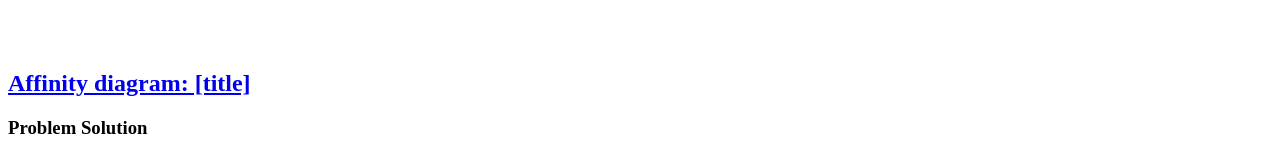
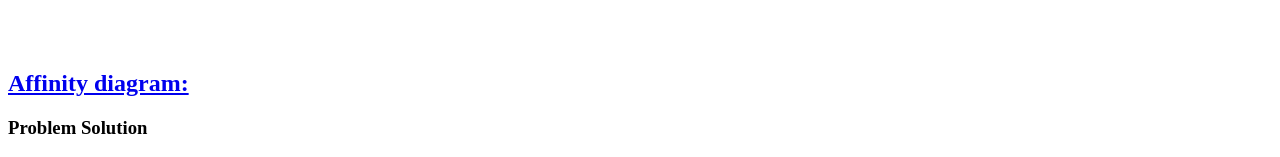
Before and after one commit to lrolka/.github.io, a plain HTML site: page index.html in a window 1280 px wide. Shown: the part 1118-1275 px from the top of the page. Drawn offline with Linux system fonts and the light colour scheme.

Commit message:
Update index.html

```diff
--- a/index.html
+++ b/index.html
@@ -18,7 +18,7 @@
       <section class="assign">
         <img src="images/CSCE190_Affinity.jpg" />
           <section class="assign-det">
-            <a href="files/CSCE190_Affinity.pdf"><h2>Affinity diagram: [title]</h2></a>
+            <a href="files/CSCE190_Affinity.pdf"><h2>Affinity diagram: </h2></a>
             <h3>Problem Solution</h3>
           <p>
               The following affinty diagram represents the problems, requirements, availability, functionality,
```
